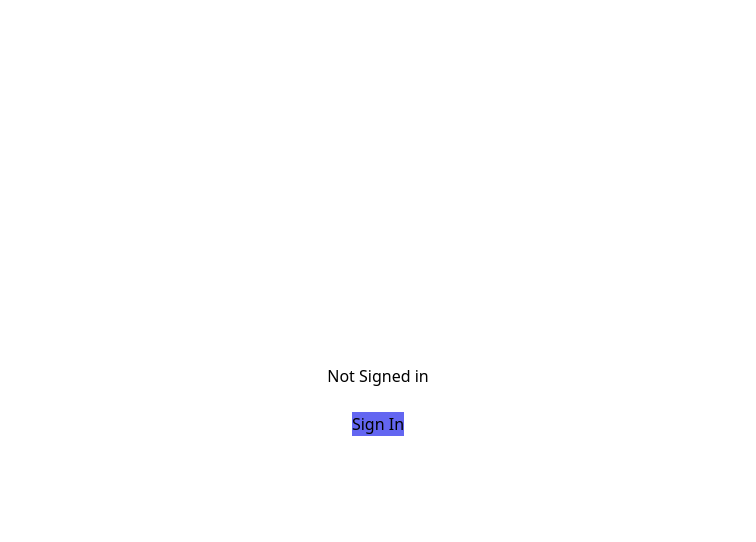
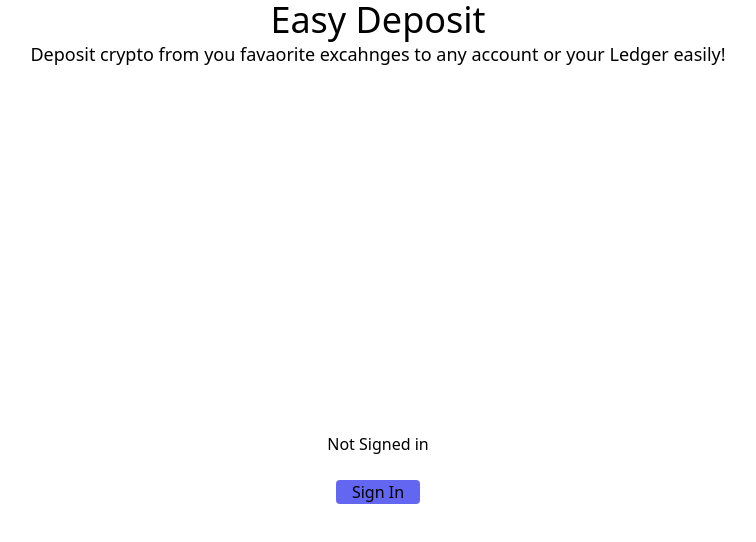
Before and after one commit to AnthonyHad/Easy-Deposit, a Next.js app: page / in a window 1280 px wide. Shown: the top 542 px of the page, without its empty margins (262-1018 px from the left). Built offline with nearby package versions, Linux system fonts and the light colour scheme; no server answers.

Commit message:
added some styling and a new api page

```diff
--- a/pages/api/secret/index.js
+++ b/pages/api/secret/index.js
@@ -13,10 +13,10 @@
         'CB-VERSION': '2023-02-11',
       },
     };
-
+    console.log('token', token.accessToken);
     const walletData = await fetch(url, options);
     const accounts = await walletData.json();
-    console.log(accounts.data);
+    // console.log(accounts);
 
     try {
       res.send({
--- /dev/null
+++ b/pages/api/send/index.js
@@ -0,0 +1,5 @@
+function Send() {
+  return;
+}
+
+export default Send;
--- a/pages/index.js
+++ b/pages/index.js
@@ -18,12 +18,19 @@
         <link rel="icon" href="/favicon.ico" />
       </Head>
 
-      <main>
+      <main className="container mx-auto">
+        <div className="flex flex-col items-center">
+          <h1 className="text-4xl">Easy Deposit</h1>
+          <h2 className="text-lg">
+            Deposit crypto from you favaorite excahnges to any account or your
+            Ledger easily!
+          </h2>
+        </div>
         {!session && (
-          <div className="container flex flex-col items-center justify-center h-screen">
+          <div className=" flex flex-col items-center justify-center h-screen">
             <p>Not Signed in</p> <br />
             <button
-              className="bg-indigo-500 hover:bg-indigo-700 text-base"
+              className="bg-indigo-500 hover:bg-indigo-700 text-base rounded px-4"
               onClick={() => signIn()}
             >
               Sign In
@@ -35,7 +42,7 @@
             <p>Signed in as {session.user.email || session.user.name} </p>
             <p>You can now access a super secret page! GG</p>
             <div>
-              <button>
+              <button className="bg-indigo-500 hover:bg-indigo-700 text-base rounded px-4">
                 <Link href="/secret">To the secret</Link>
               </button>
             </div>
```
